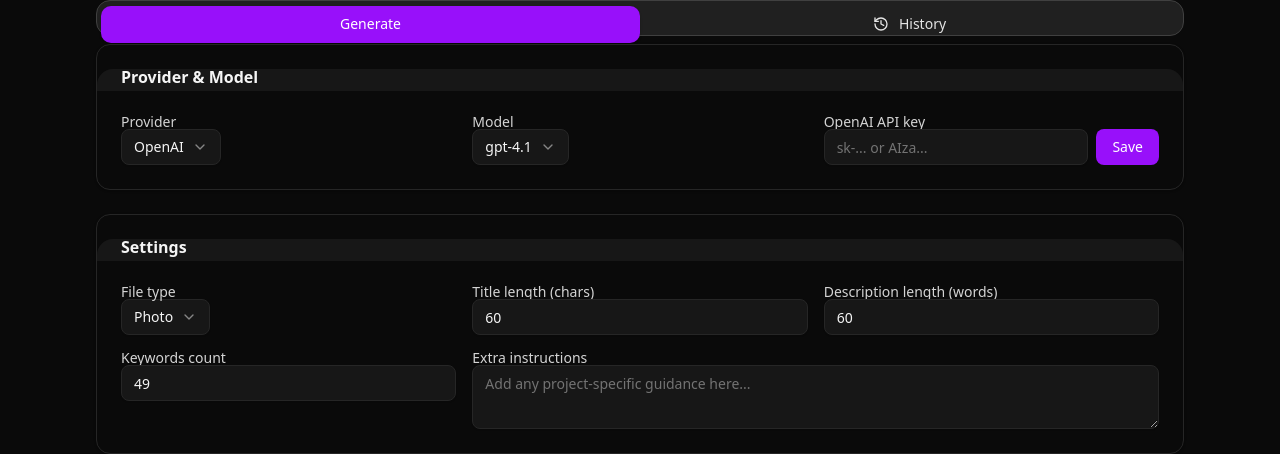
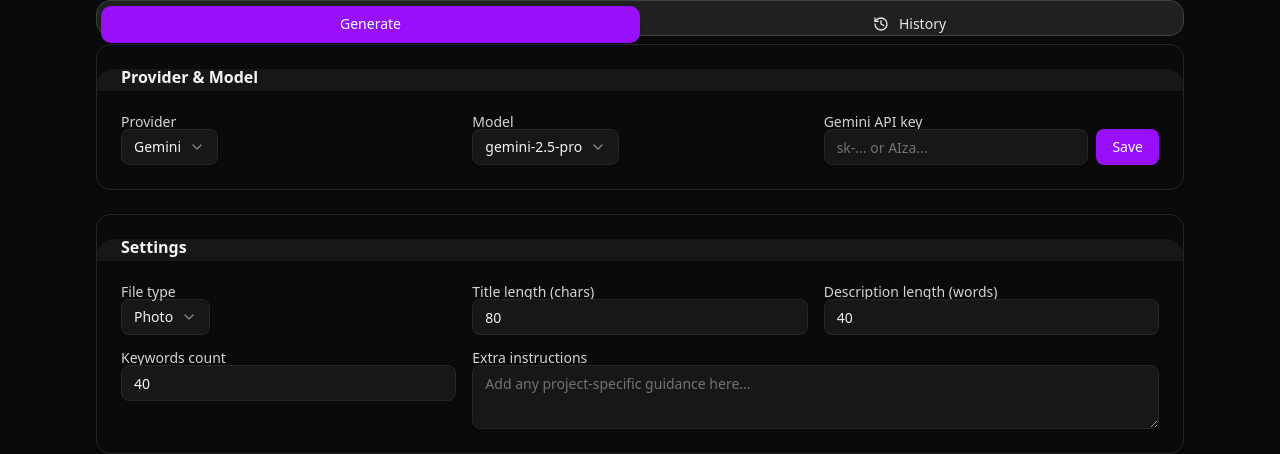
Before and after one commit to UmutHasanoglu/meta-gen, a Next.js app: page / in a window 1280 px wide. Shown: the part 122-576 px from the top of the page. Built offline with nearby package versions, Linux system fonts and the light colour scheme.

Commit message:
Update page.tsx

```diff
--- a/app/page.tsx
+++ b/app/page.tsx
@@ -155,14 +155,14 @@
 
 /* ============================== PAGE ============================== */
 export default function App() {
-  const [provider, setProvider] = useState<'openai' | 'gemini'>('openai');
+  const [provider, setProvider] = useState<'openai' | 'gemini'>('gemini');
   const [model, setModel] = useState(OPENAI_MODELS[0]);
   const [apiKey, setApiKey] = useState('');
 
   const [fileType, setFileType] = useState<FileType>('photo');
-  const [titleLength, setTitleLength] = useState(60);
-  const [descriptionLength, setDescriptionLength] = useState(60);
-  const [keywordsCount, setKeywordsCount] = useState(49);
+  const [titleLength, setTitleLength] = useState(80);
+  const [descriptionLength, setDescriptionLength] = useState(40);
+  const [keywordsCount, setKeywordsCount] = useState(40);
   const [extra, setExtra] = useState(DEFAULT_EXTRA);
 
   const [files, setFiles] = useState<File[]>([]);
```
